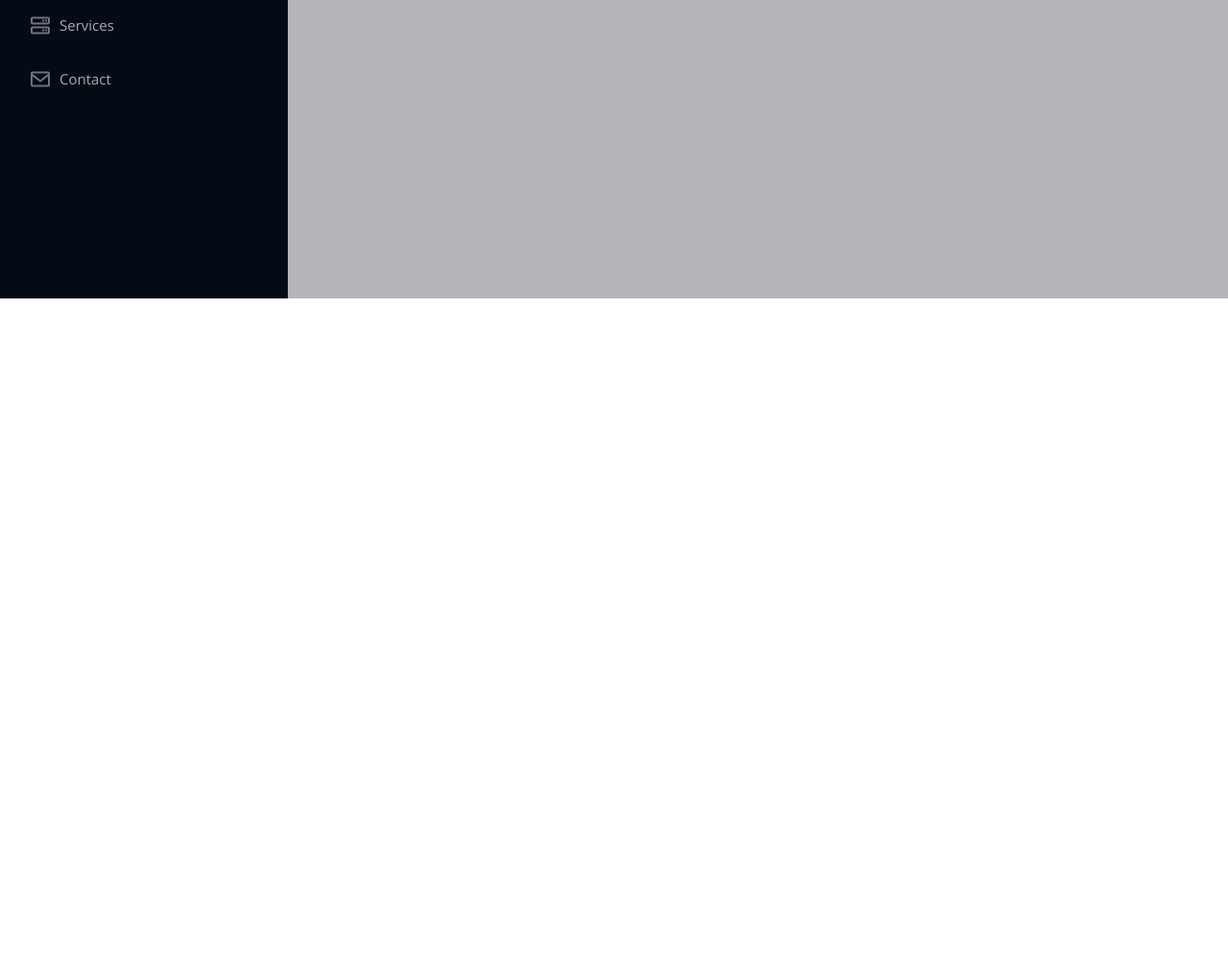
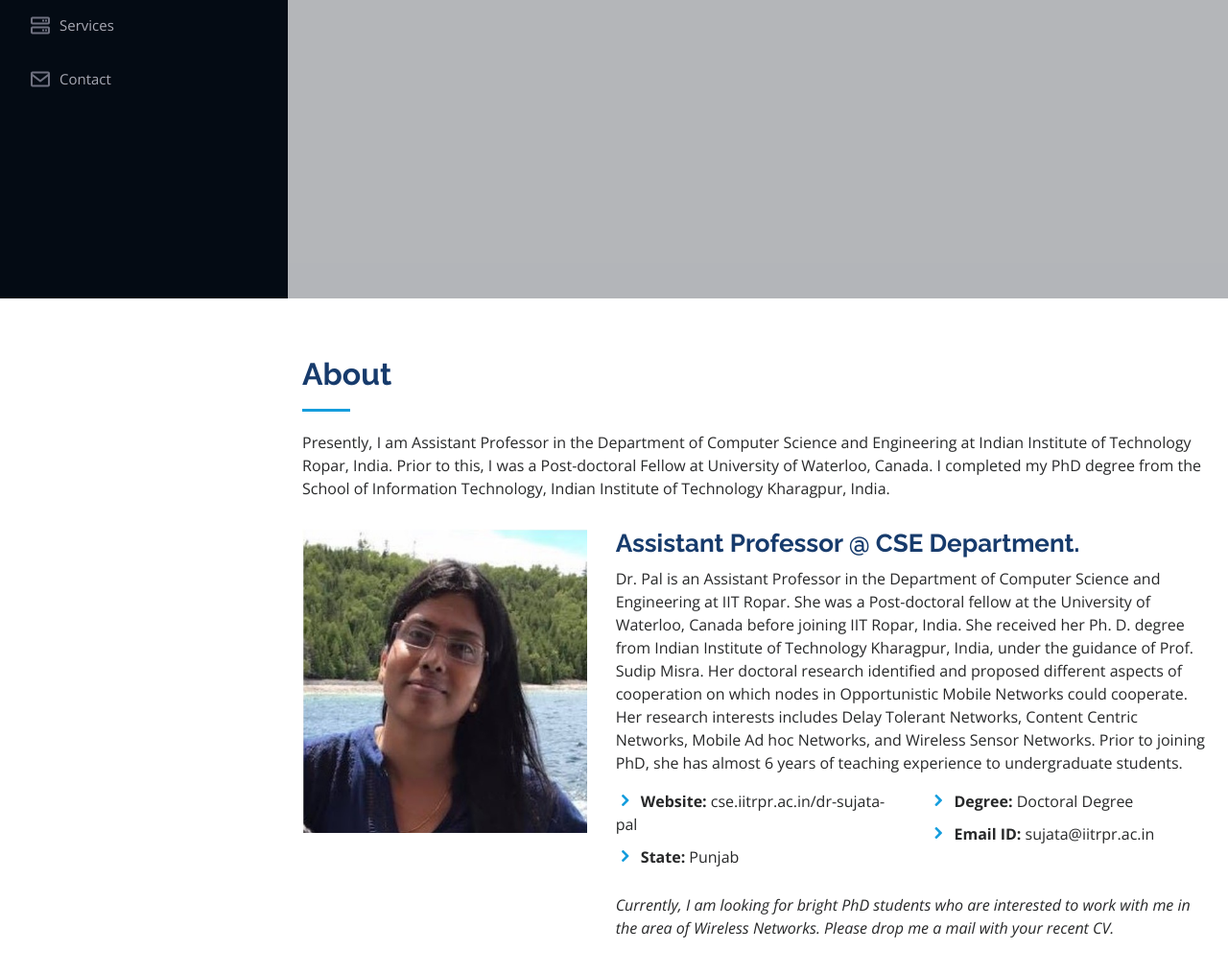
Before and after one commit to Yuvraj-kadale/Dr-Sujata-Pal, a plain HTML site: page index.html in a window 1280 px wide. Shown: the part 489-1504 px from the top of the page at 96% size. Before the commit the page ends 800 px from the top, so only its background shows below. Drawn offline with nearby package versions, Linux system fonts and the light colour scheme.

Commit message:
Add About Section

```diff
--- a/assets/css/style.css
+++ b/assets/css/style.css
@@ -308,6 +308,35 @@ section {
 }
 
 /*--------------------------------------------------------------
+# About
+--------------------------------------------------------------*/
+.about .content h3 {
+  font-weight: 700;
+  font-size: 26px;
+  color: #173b6c;
+}
+
+.about .content ul {
+  list-style: none;
+  padding: 0;
+}
+
+.about .content ul li {
+  padding-bottom: 10px;
+}
+
+.about .content ul i {
+  font-size: 20px;
+  padding-right: 2px;
+  color: #149ddd;
+}
+
+.about .content p:last-child {
+  margin-bottom: 0;
+}
+
+
+/*--------------------------------------------------------------
 # Footer
 --------------------------------------------------------------*/
 #footer {
--- a/index.html
+++ b/index.html
@@ -72,6 +72,48 @@
 
   <main id="main">
 
+    <!-- ======= About Section ======= -->
+    <section id="about" class="about">
+      <div class="container">
+
+        <div class="section-title">
+          <h2>About</h2>
+          <p>Presently, I am Assistant Professor in the Department of Computer Science and Engineering at Indian Institute of Technology Ropar, India. Prior to this, I was a Post-doctoral Fellow at University of Waterloo, Canada. I completed my PhD degree from the School of Information Technology, Indian Institute of Technology Kharagpur, India. </p>
+        </div>
+
+        <div class="row">
+          <div class="col-lg-4" data-aos="fade-right">
+            <img src="assets/img/profile-img.jpg" class="img-fluid" alt="">
+          </div>
+          <div class="col-lg-8 pt-4 pt-lg-0 content" data-aos="fade-left">
+            <h3>Assistant Professor @ CSE Department.</h3>
+            <p>
+             Dr. Pal is an Assistant Professor in the Department of Computer Science and Engineering at IIT Ropar. She was a Post-doctoral fellow at the University of Waterloo, Canada before joining IIT Ropar, India. She received her Ph. D. degree from Indian Institute of Technology Kharagpur, India, under the guidance of Prof. Sudip Misra. Her doctoral research identified and proposed different aspects of cooperation on which nodes in Opportunistic Mobile Networks could cooperate. Her research interests includes Delay Tolerant Networks, Content Centric Networks, Mobile Ad hoc Networks, and Wireless Sensor Networks. Prior to joining PhD, she has almost 6 years of teaching experience to undergraduate students.
+            </p>
+            <div class="row">
+              <div class="col-lg-6">
+                <ul>
+                  <li><i class="icofont-rounded-right"></i> <strong>Website: </strong>cse.iitrpr.ac.in/dr-sujata-pal</li>
+                  <li><i class="icofont-rounded-right"></i> <strong>State: </strong>Punjab</li>
+                </ul>
+              </div>
+              <div class="col-lg-6">
+                <ul>
+                  <li><i class="icofont-rounded-right"></i> <strong>Degree: </strong>Doctoral Degree</li>
+                  <li><i class="icofont-rounded-right"></i> <strong>Email ID: </strong> sujata@iitrpr.ac.in</li>
+                </ul>
+              </div>
+            </div>
+            <p class="font-italic">
+              Currently, I am looking for bright PhD students who are interested to work with me in the area of Wireless Networks. Please drop me a mail with your recent CV.
+            </p>
+            </div>
+        </div>
+
+      </div>
+    </section><!-- End About Section -->
+
+
 
   </main><!-- End #main -->
 
```
